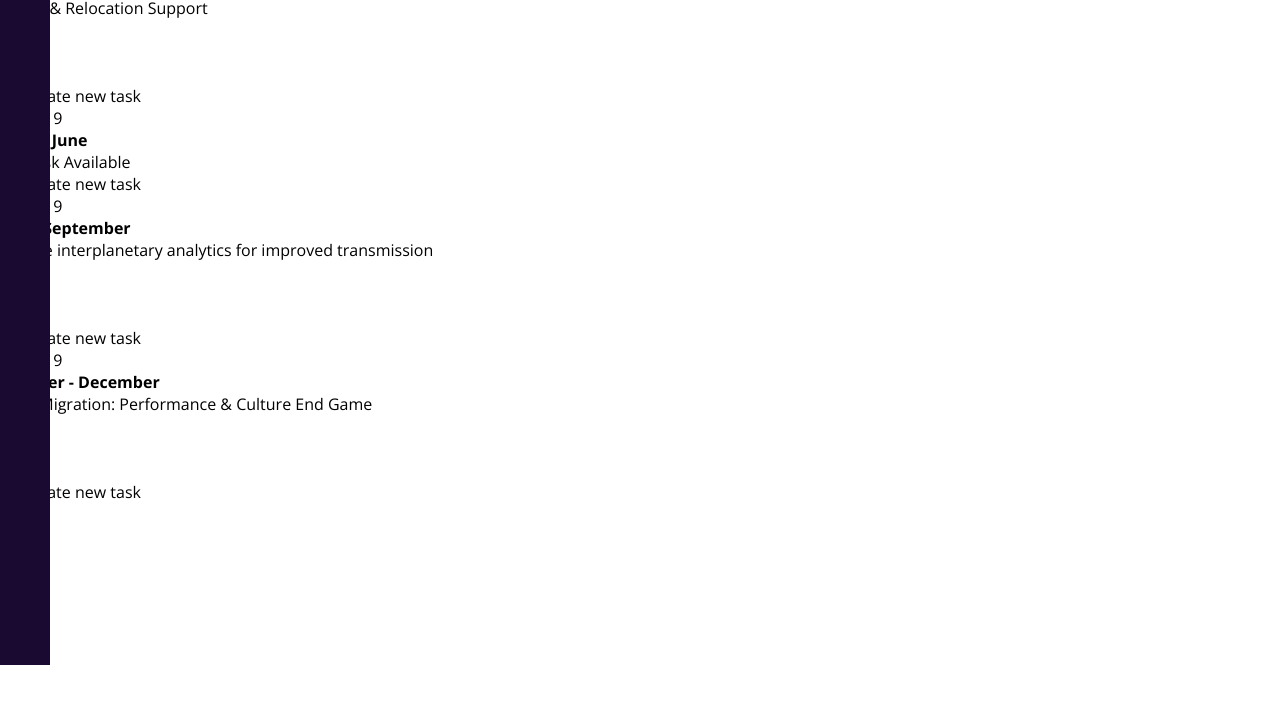
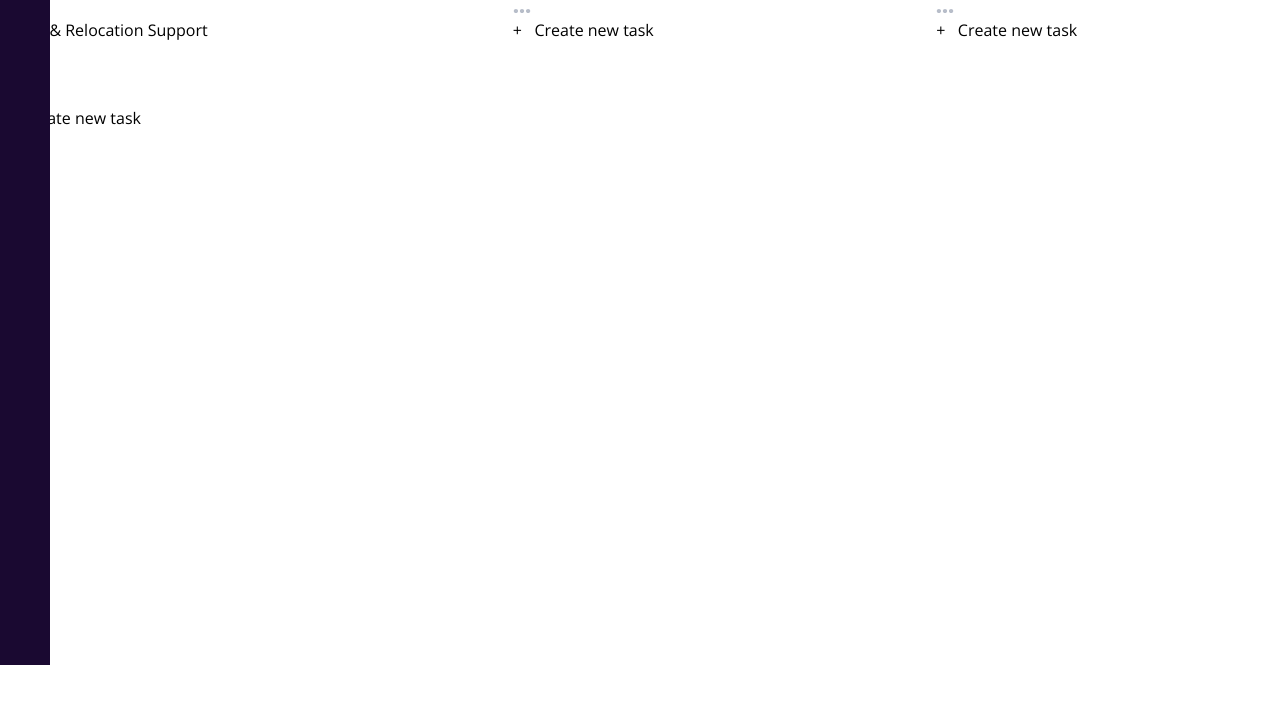
Before and after one commit to Salman0805/Happy-5-Internship, a plain HTML site: page index.html in a window 1280 px wide. Shown: the part 135-850 px from the top of the page. Before the commit the page ends 800 px from the top, so only its background shows below. Drawn offline with nearby package versions, Linux system fonts and the light colour scheme.

Commit message:
Mengkoreksi yang kurang penting

```diff
--- a/style.css
+++ b/style.css
@@ -11,13 +11,13 @@
 }
 
 body {
-  min-height: 100vh;
-  overflow-x: auto;
+  min-height: 850px;
+  min-width: 1300px;
+  overflow: auto;
 }
 
 .container {
-  position: relative;
-  width: 100%;
+  display: flex;
 }
 
 /* =============== Navigation ================ */
@@ -26,15 +26,6 @@ body {
   width: 50px;
   height: 100%;
   background: #1A0931;
-  border-left: 10px solid #1A0931;
+  border-left: 11px solid #1A0931;
   transition: 0.5s;
 }
-
-.navigation ul li:nth-child(1) {
-  pointer-events: none;
-}
-
-.navigation ul li a {
-  position: relative;
-  top: 15px;
-}
```
